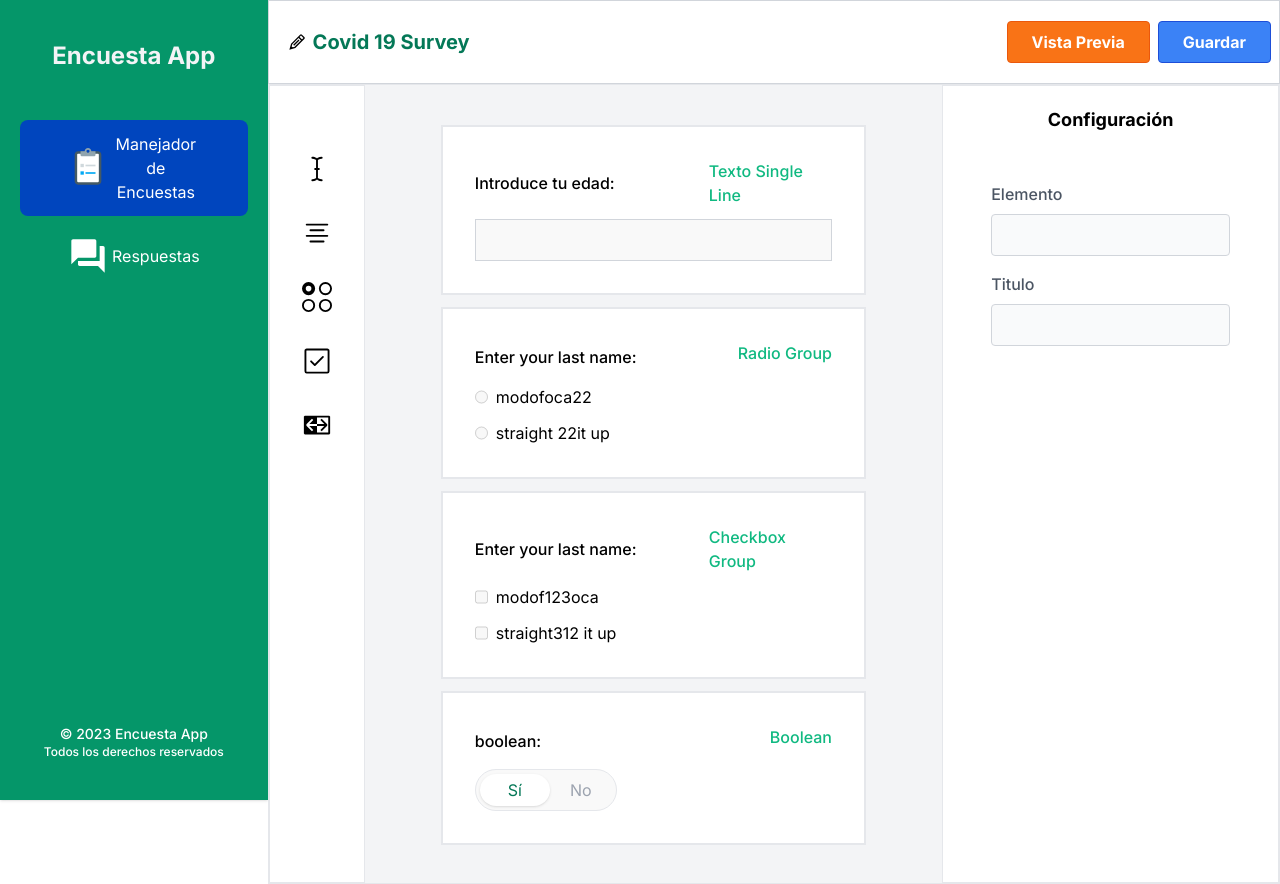
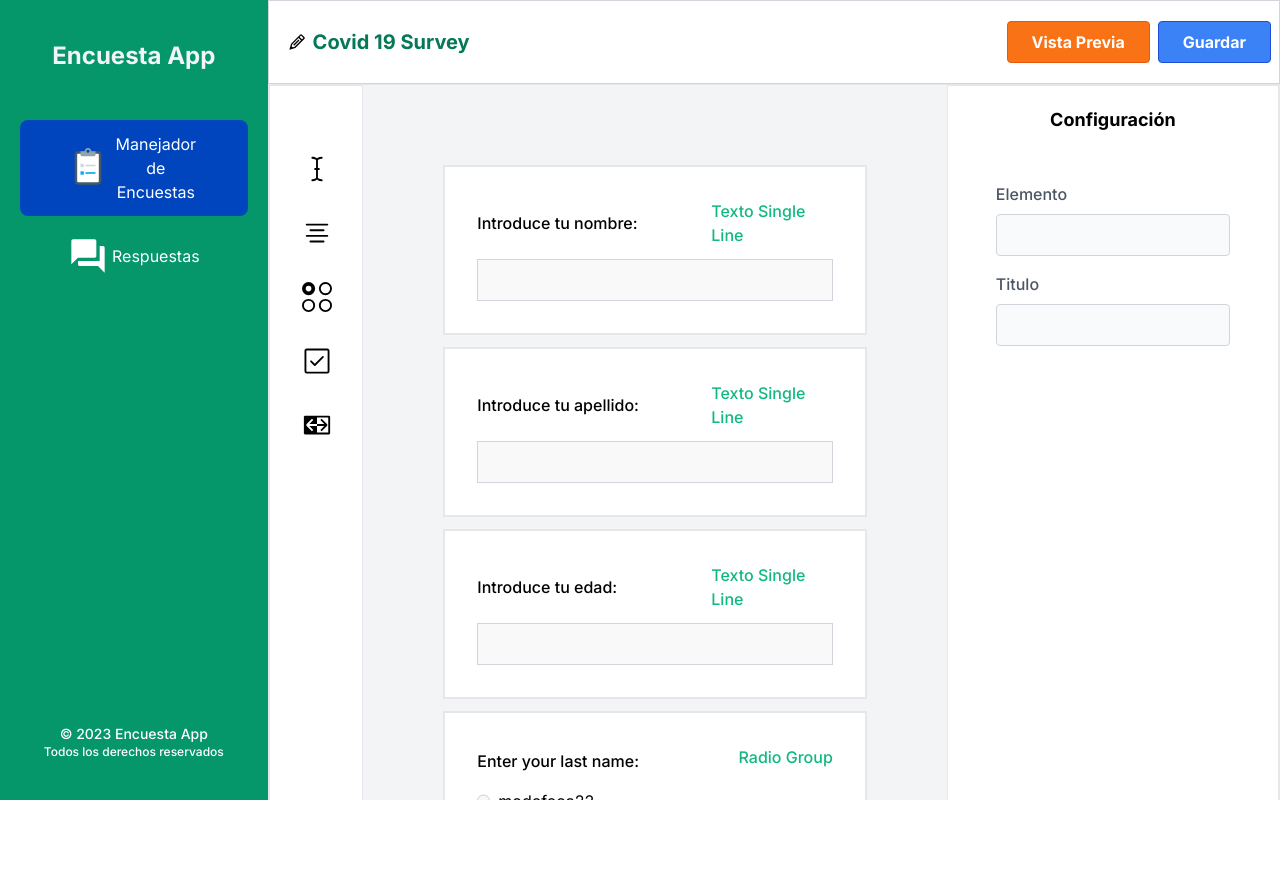
Before and after one commit to brandox02/survey-app, a Next.js app: page /editor in a window 1280 px wide. After the commit the page ends 800 px from the top, so only its background shows below. Built offline with nearby package versions, Linux system fonts and the light colour scheme.

Commit message:
layout overflow fixed

```diff
--- a/src/app/editor/page.tsx
+++ b/src/app/editor/page.tsx
@@ -69,21 +69,21 @@ const ItemWrapper = ({ onClick, children, isSelected }: ItemWrapper) => (
 )
 
 const initialQuestions: Array<QuestionElement> = [
-   // {
-   //    name: "Nombre",
-   //    title: "Introduce tu nombre:",
-   //    type: "text",
-   //    inputType: 'text',
-   //    isRequired: false
+   {
+      name: "Nombre",
+      title: "Introduce tu nombre:",
+      type: "text",
+      inputType: 'text',
+      isRequired: false
 
-   // },
-   // {
-   //    name: "apellido",
-   //    title: "Introduce tu apellido:",
-   //    type: "text",
-   //    inputType: 'text',
-   //    isRequired: false
-   // },
+   },
+   {
+      name: "apellido",
+      title: "Introduce tu apellido:",
+      type: "text",
+      inputType: 'text',
+      isRequired: false
+   },
    {
       name: "edad",
       title: "Introduce tu edad:",
@@ -118,7 +118,36 @@ const initialQuestions: Array<QuestionElement> = [
       labelTrue: 'Sí',
       labelFalse: 'No',
       isRequired: true
-   }
+   },
+   {
+      name: "dfdw",
+      title: "Enter your last name:",
+      type: "radiogroup",
+      choices: [
+         { text: 'modofoca22', value: 'modofeqwewqoca' },
+         { text: 'straight 22it up', value: 'straiewqeght it up' },
+      ],
+      isRequired: true
+   },
+   {
+      name: "dfdw",
+      title: "Enter your last name:",
+      type: "radiogroup",
+      choices: [
+         { text: 'modofoca22', value: 'modofeqwewqoca' },
+         { text: 'straight 22it up', value: 'straiewqeght it up' },
+      ],
+      isRequired: true
+   }, {
+      name: "dfdw",
+      title: "Enter your last name:",
+      type: "radiogroup",
+      choices: [
+         { text: 'modofoca22', value: 'modofeqwewqoca' },
+         { text: 'straight 22it up', value: 'straiewqeght it up' },
+      ],
+      isRequired: true
+   },
 ]
 
 export default function Editor() {
@@ -185,13 +214,13 @@ export default function Editor() {
    // };
    // const [items, setItems] = useState([{ id: 1, name: 'a' }, { id: 2, name: 'b' }, { id: 3, name: 'c' }, { id: 4, name: 'd' }]);
    return (
-      <div className=" h-full w-full">
+      <div className="h-full w-full relative overflow-hidden">
          <TopBar onClickPreview={() => setIsOpenPreviewModal(true)} />
          <PreviewModal close={() => setIsOpenPreviewModal(false)} isOpen={isOpenPreviewModal} questions={questions} />
 
-         <div className='flex justify-between border relative bg-gray-100 h-full w-full overflow-auto'>
+         <div className='flex justify-between border relative bg-gray-100 h-full w-full overflow-auto pb-20'>
             <ItemsSideMenu />
-            <div className='w-6/12 p-10 flex flex-col gap-3 '>
+            <div className='w-7/12 p-20 flex flex-col gap-3 overflow-auto'>
                {questions.map((question, index) => (
                   <ItemWrapper
                      key={question.name}
--- a/src/app/layout.tsx
+++ b/src/app/layout.tsx
@@ -25,7 +25,7 @@ export default function RootLayout({
             <div className='w-80 h-screen'>
               <Menu />
             </div>
-            <div className='h-screen w-full'>
+            <div className='h-screen w-full overflow-auto'>
               {children}
             </div>
           </>
```
